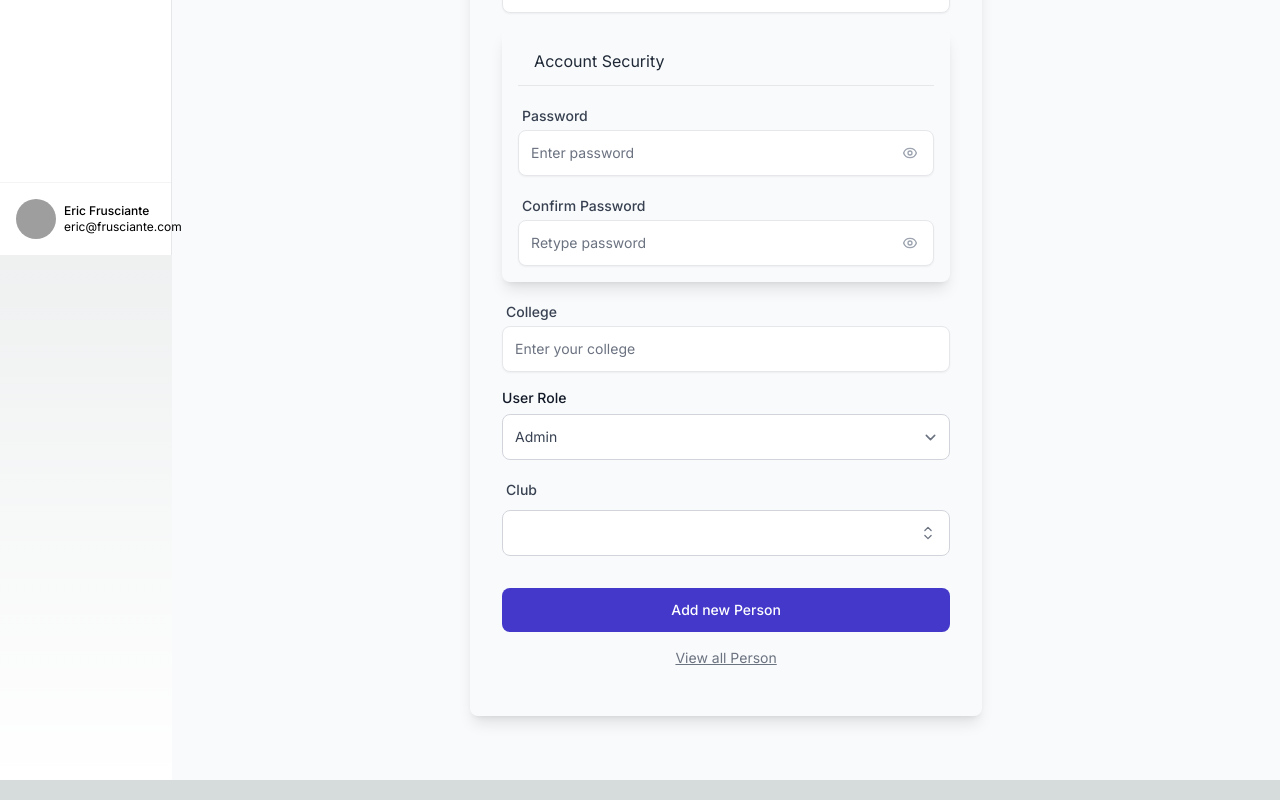
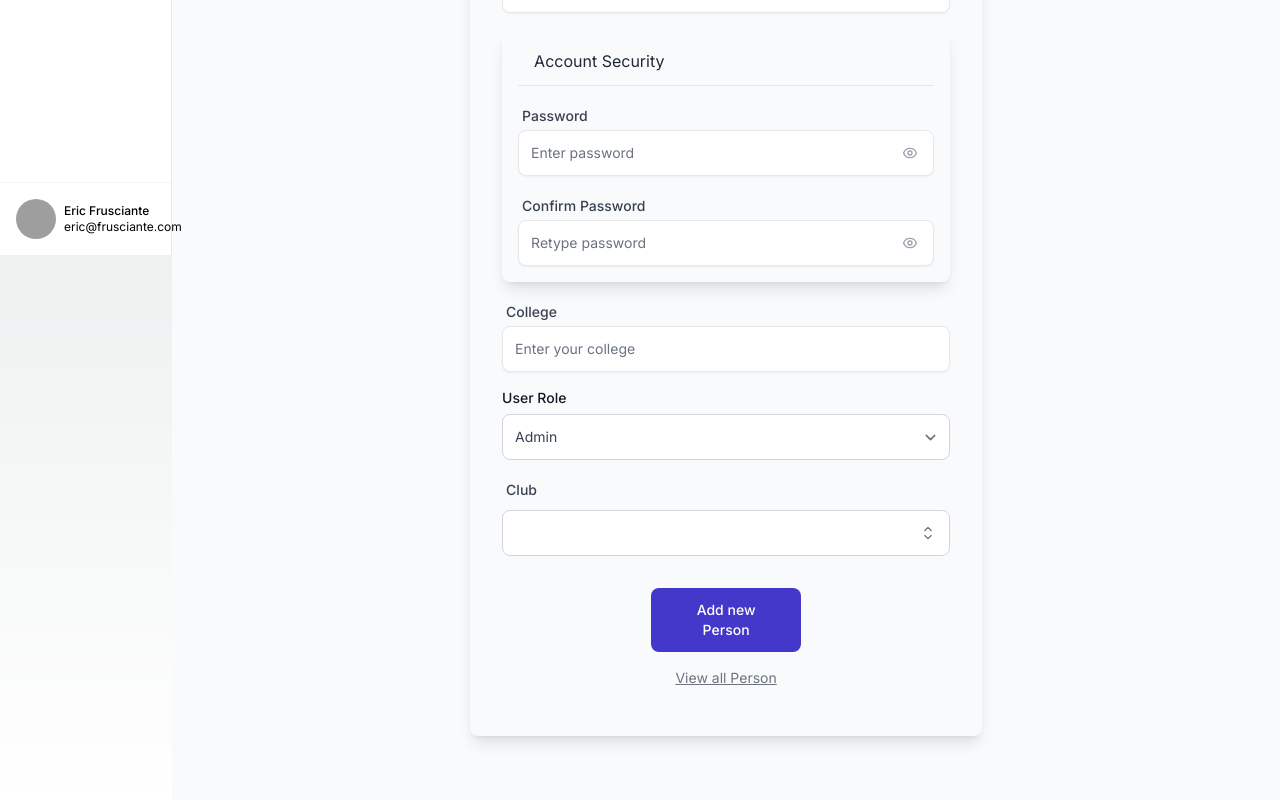
Before and after one commit to Abhisarga/abhisarga-24-admin, a Next.js app: page /admin/adit/users in a window 1280 px wide. Shown: the part 545-1345 px from the top of the page. Built offline with nearby package versions, Linux system fonts and the light colour scheme; grey boxes are pictures that could not be loaded.

Commit message:
restyle submit button and ListInput add item button - add hover effects to both buttons - change width of submit button

```diff
--- a/src/components/Forms/ListInput.jsx
+++ b/src/components/Forms/ListInput.jsx
@@ -35,7 +35,7 @@ export function ListInput({ label, getContent }) {
         <button
             type="button"
             onClick={handleAddItem}
-            className="bg-indigo-600 text-white px-4 py-2 rounded text-sm"
+            className="bg-indigo-600 text-white px-4 py-2 rounded text-sm hover:bg-indigo-700 hover:shadow-lg"
         >
             {`Add ${label}`}
         </button>
--- a/src/components/Forms/Submit.jsx
+++ b/src/components/Forms/Submit.jsx
@@ -4,7 +4,7 @@ export default function SubmitButton({ type, label }) {
         <>
             <button
                 type={type}
-                className="block w-full rounded-lg bg-indigo-700 px-5 py-3 text-sm font-medium text-white"
+                className="block w-1/3 rounded-lg bg-indigo-700 px-5 py-3 text-sm font-medium text-white mx-auto hover:bg-indigo-800 hover:shadow-lg"
             >
                 {label}
             </button>
```
